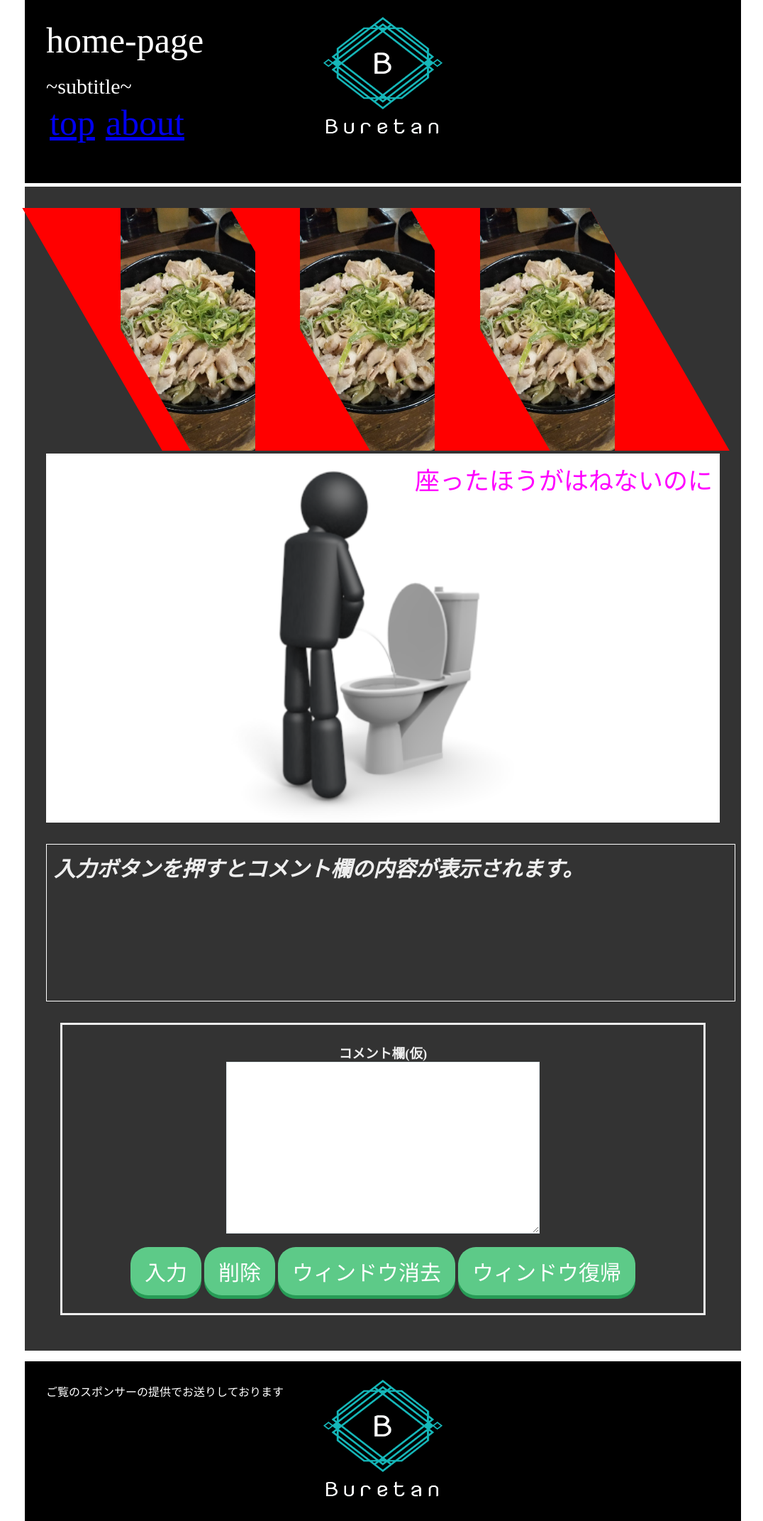
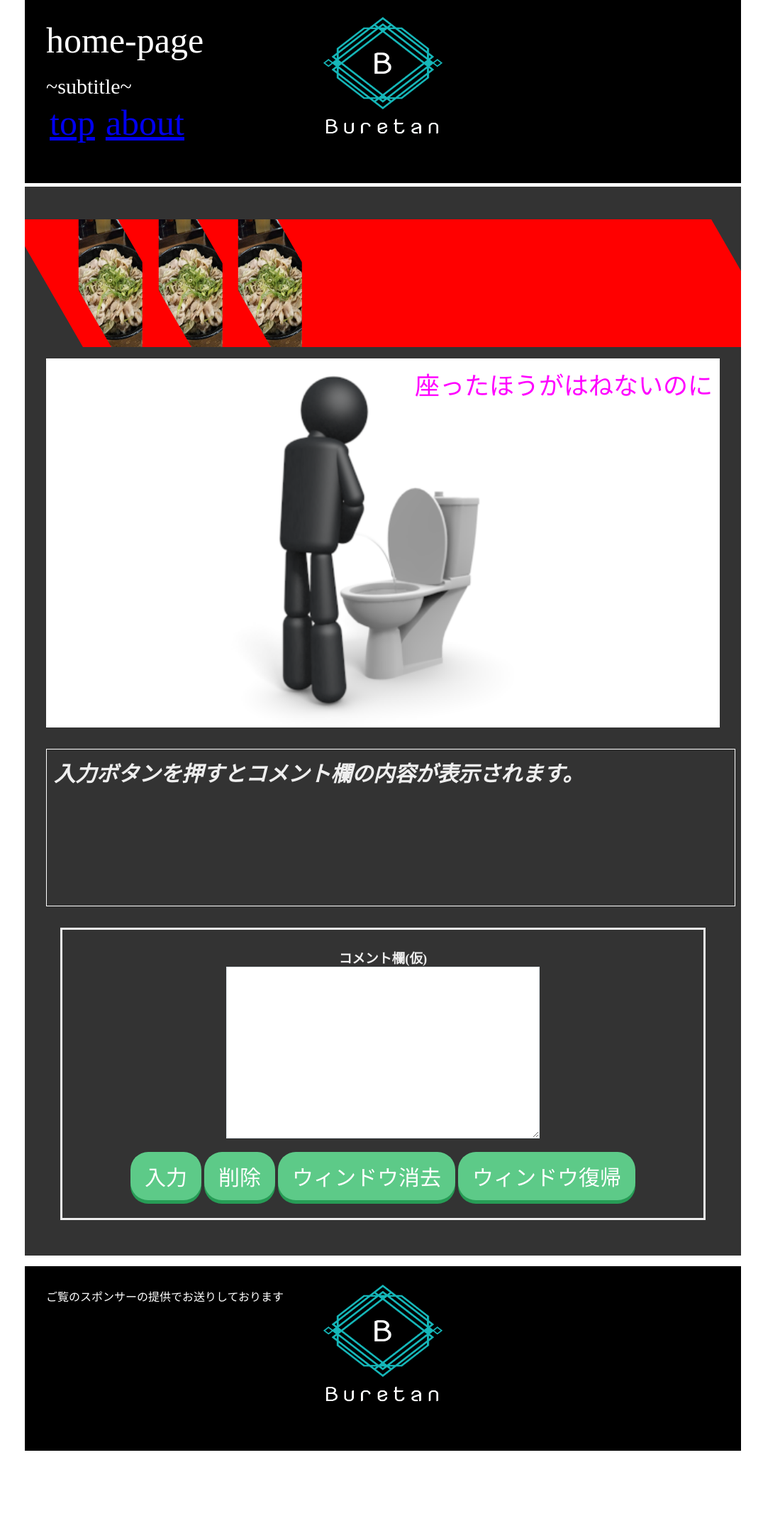
Before and after one commit to Buretan/Buretan.github.io, a PHP site: page / in a window 1280 px wide. Shown: the top 2143 px of the page at 71% size, without its empty margins (100-1176 px from the left). After the commit the page ends 2044 px from the top, so only its background shows below. Run offline with PHP 8.4, Linux system fonts and the light colour scheme; some libraries are stand-ins or nearby versions.

Commit message:
Update css1.css

```diff
--- a/css1.css
+++ b/css1.css
@@ -33,11 +33,12 @@ a:hover{
   height: auto;
   background-color: #333;
   color: #eee;
+  overflow: hidden;
 }
 #slanting01 {
   display: inline-flex;
-  width: 80%;
-  margin: 0px 65px;
+  width: 100%;
+  height: 180px;
   background:red;
   transform:skewX(30deg);
   overflow: hidden;
@@ -47,8 +48,8 @@ li{
   overflow: hidden;
 }
 .img{
-  width: 75%;
-  height: 100%;
+  width: 80%;
+  height: 200px;
   transform: skewx(-30deg);
 }
 .footer{
```
